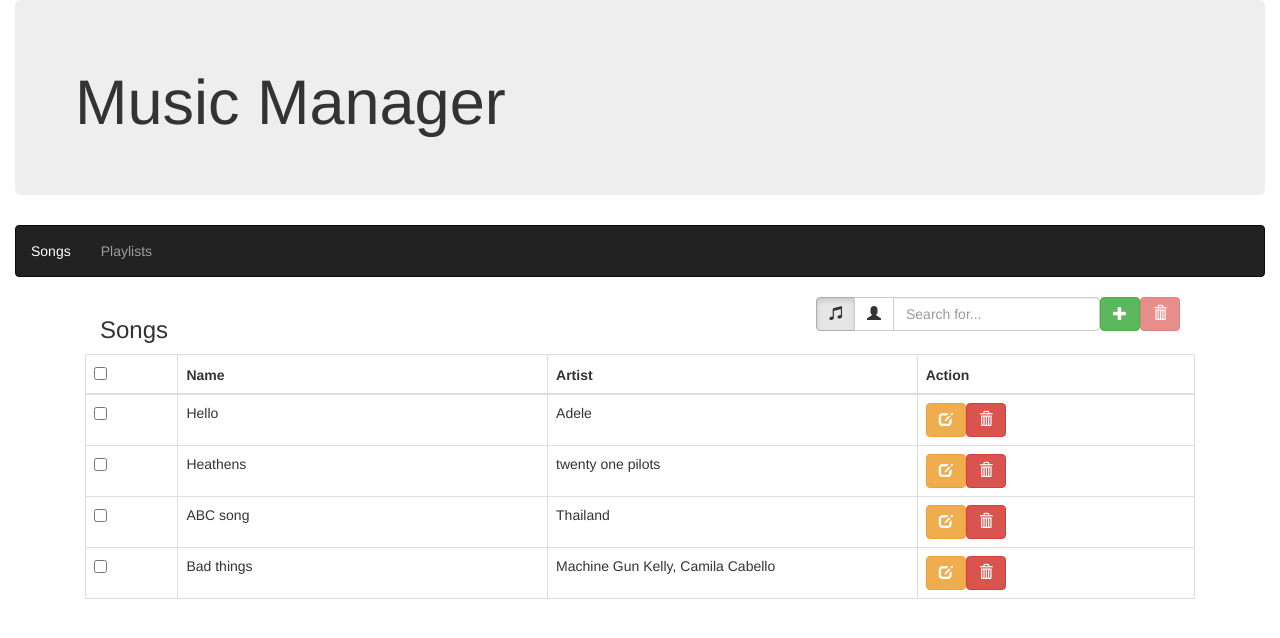
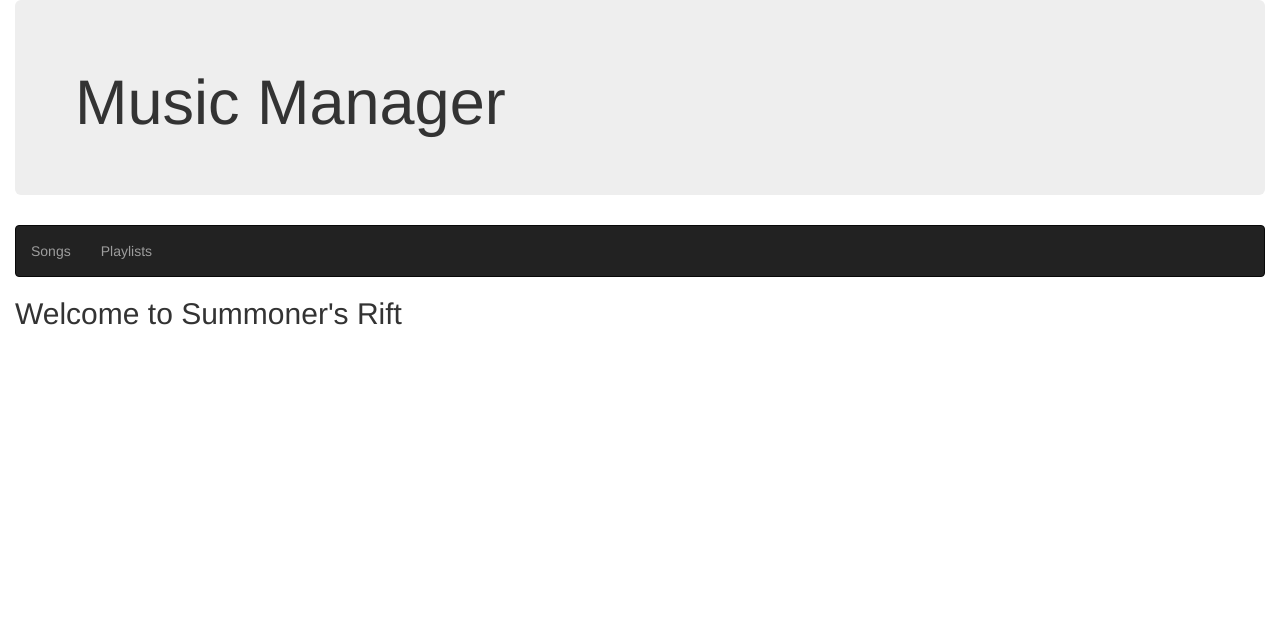
Before and after one commit to moewiz/music-manager, an Angular app: page / in a window 1280 px wide. Before the commit this address led to /songs. Shown: the top 638 px of the page. Built offline with nearby package versions, Linux system fonts and the light colour scheme.

Commit message:
- create Home Component

```diff
--- /dev/null
+++ b/src/app/home.component.ts
@@ -0,0 +1,15 @@
+import { Component, OnInit } from '@angular/core';
+
+@Component({
+  selector: 'app-home',
+  template: `
+        <h2>Welcome to Summoner's Rift</h2>
+    `
+})
+export class HomeComponent implements OnInit {
+  constructor() { }
+
+  ngOnInit() {
+    console.log('Thirty seconds until minions spawn!');
+  }
+}
```
Also changed, not shown: src/app/app-routing.module.ts (+6 -4 lines), src/app/app.module.ts (+5 -2 lines).
